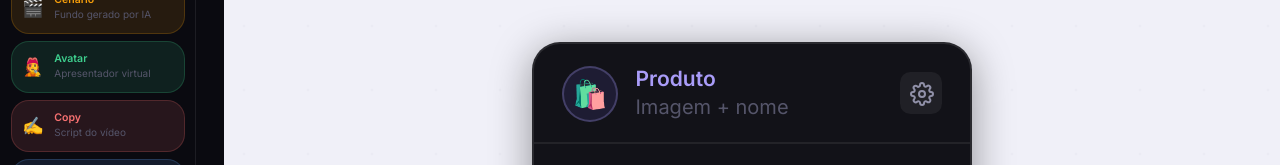
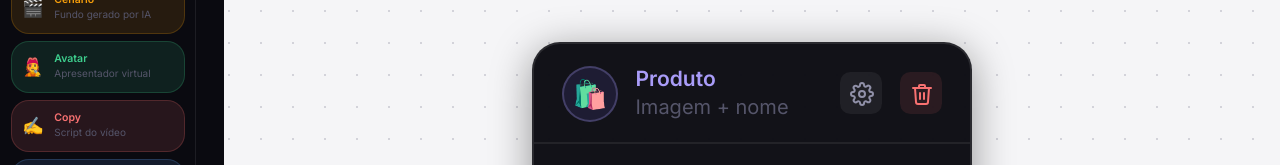
Before and after one commit to contatomadameka-maker/clipforge, a Next.js app in the folder frontend/: page /tiktok in a window 1280 px wide. Shown: the part 217-382 px from the top of the page. Built offline with nearby package versions, Linux system fonts and the light colour scheme.

Commit message:
Update canvas.tsx

```diff
--- a/frontend/app/tiktok/canvas.tsx
+++ b/frontend/app/tiktok/canvas.tsx
@@ -73,11 +73,12 @@ const handleStyle = {
 
 // ── Bloco base ────────────────────────────────────────────────
 
-function BaseBlock({ type, children, selected, onConfigure }: {
+function BaseBlock({ type, children, selected, onConfigure, onDelete }: {
   type: BlockType;
   children: React.ReactNode;
   selected: boolean;
   onConfigure: () => void;
+  onDelete: () => void;
 }) {
   const cfg = BLOCK_CONFIG[type];
   return (
@@ -99,17 +100,27 @@ function BaseBlock({ type, children, selected, onConfigure }: {
           style={{ background: cfg.bg, border: `0.5px solid ${cfg.color}44` }}>
           {cfg.icon}
         </div>
-        <div>
+        <div className="flex-1 min-w-0">
           <p className="text-xs font-semibold leading-none mb-0.5" style={{ color: cfg.color }}>{cfg.label}</p>
           <p className="text-[10px] leading-none" style={{ color: "#55556a" }}>{cfg.desc}</p>
         </div>
         <button
-          className="ml-auto w-6 h-6 rounded-md flex items-center justify-center border-none cursor-pointer transition-all hover:opacity-80"
+          className="w-6 h-6 rounded-md flex items-center justify-center border-none cursor-pointer transition-all hover:opacity-80"
           style={{ background: "rgba(255,255,255,0.06)" }}
           onClick={e => { e.stopPropagation(); onConfigure(); }}
         >
           <svg width="12" height="12" viewBox="0 0 24 24" fill="none" stroke="#9090a8" strokeWidth="2" strokeLinecap="round" strokeLinejoin="round">
             <circle cx="12" cy="12" r="3"/><path d="M19.4 15a1.65 1.65 0 00.33 1.82l.06.06a2 2 0 010 2.83 2 2 0 01-2.83 0l-.06-.06a1.65 1.65 0 00-1.82-.33 1.65 1.65 0 00-1 1.51V21a2 2 0 01-4 0v-.09A1.65 1.65 0 009 19.4a1.65 1.65 0 00-1.82.33l-.06.06a2 2 0 01-2.83-2.83l.06-.06A1.65 1.65 0 004.68 15a1.65 1.65 0 00-1.51-1H3a2 2 0 010-4h.09A1.65 1.65 0 004.6 9a1.65 1.65 0 00-.33-1.82l-.06-.06a2 2 0 012.83-2.83l.06.06A1.65 1.65 0 009 4.68a1.65 1.65 0 001-1.51V3a2 2 0 014 0v.09a1.65 1.65 0 001 1.51 1.65 1.65 0 001.82-.33l.06-.06a2 2 0 012.83 2.83l-.06.06A1.65 1.65 0 0019.4 9a1.65 1.65 0 001.51 1H21a2 2 0 010 4h-.09a1.65 1.65 0 00-1.51 1z"/>
+          </svg>
+        </button>
+        <button
+          className="w-6 h-6 rounded-md flex items-center justify-center border-none cursor-pointer transition-all hover:opacity-80"
+          style={{ background: "rgba(248,113,113,0.1)" }}
+          onClick={e => { e.stopPropagation(); onDelete(); }}
+          title="Deletar bloco"
+        >
+          <svg width="12" height="12" viewBox="0 0 24 24" fill="none" stroke="#f87171" strokeWidth="2" strokeLinecap="round" strokeLinejoin="round">
+            <polyline points="3 6 5 6 21 6"/><path d="M19 6l-1 14a2 2 0 01-2 2H8a2 2 0 01-2-2L5 6"/><path d="M10 11v6M14 11v6"/><path d="M9 6V4a1 1 0 011-1h4a1 1 0 011 1v2"/>
           </svg>
         </button>
       </div>
@@ -711,6 +722,11 @@ export default function TikTokCanvasInner() {
     data: {
       ...n.data,
       onConfigure: () => setSelectedNodeId(n.id),
+      onDelete: () => {
+        setNodes(nds => nds.filter(node => node.id !== n.id));
+        setEdges(eds => eds.filter(e => e.source !== n.id && e.target !== n.id));
+        if (selectedNodeId === n.id) setSelectedNodeId(null);
+      },
     },
   }));
 
@@ -799,11 +815,11 @@ export default function TikTokCanvasInner() {
             proOptions={{ hideAttribution: true }}
           >
             <Background
-              variant={BackgroundVariant.Cross}
-              gap={32}
-              size={1.5}
-              color="rgba(200,200,220,0.15)"
-              style={{ background: "#f0f0f8" }}
+              variant={BackgroundVariant.Dots}
+              gap={16}
+              size={1}
+              color="#c8c8d0"
+              style={{ background: "#f5f5f7" }}
             />
             <Controls style={{ background: "rgba(14,14,20,0.95)", border: "0.5px solid rgba(255,255,255,0.1)", borderRadius: "10px" }} />
             <MiniMap style={{ background: "rgba(14,14,20,0.95)", border: "0.5px solid rgba(255,255,255,0.1)", borderRadius: "10px" }} nodeColor={() => "#7c6df5"} />
```
